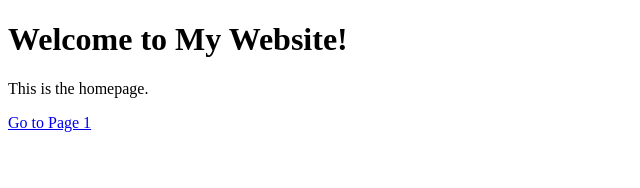
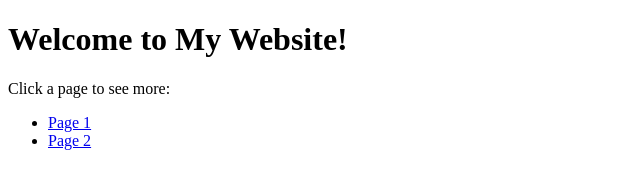
Before and after one commit to neilwatson123/testsite.github.io, a plain HTML site: page index.html in a window 1280 px wide. Shown: the whole page, without its empty margins (0-640 px from the left). Drawn offline with Linux system fonts and the light colour scheme.

Commit message:
Update index.html

```diff
--- a/index.html
+++ b/index.html
@@ -5,7 +5,10 @@
 </head>
 <body>
     <h1>Welcome to My Website!</h1>
-    <p>This is the homepage.</p>
-    <p><a href="page1.html">Go to Page 1</a></p>
+    <p>Click a page to see more:</p>
+    <ul>
+        <li><a href="page1.html">Page 1</a></li>
+        <li><a href="page2.html">Page 2</a></li>
+    </ul>
 </body>
 </html>
```
